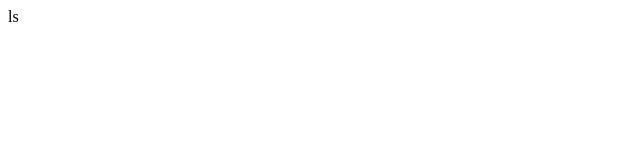
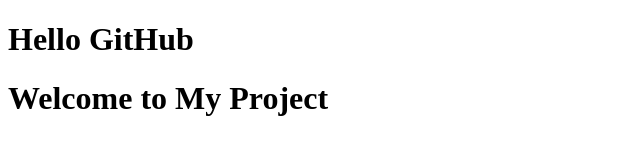
Before and after one commit to Amiimorris/project, a plain HTML site: page index.html in a window 1280 px wide. Shown: the whole page, without its empty margins (0-640 px from the left). Drawn offline with Linux system fonts and the light colour scheme.

Commit message:
Update project

```diff
--- a/index.html
+++ b/index.html
@@ -3,9 +3,11 @@
 <head>
     <meta charset="UTF-8">
     <meta name="viewport" content="width=device-width, initial-scale=1.0">
-    <title>sample code</title>
+    <title>sample code.in</title>
 </head>
 <body>
+    <h1>Hello GitHub</h1>
+    <h1>Welcome to My Project</h1>
 
 </body>
-</html>ls
+</html>
```
